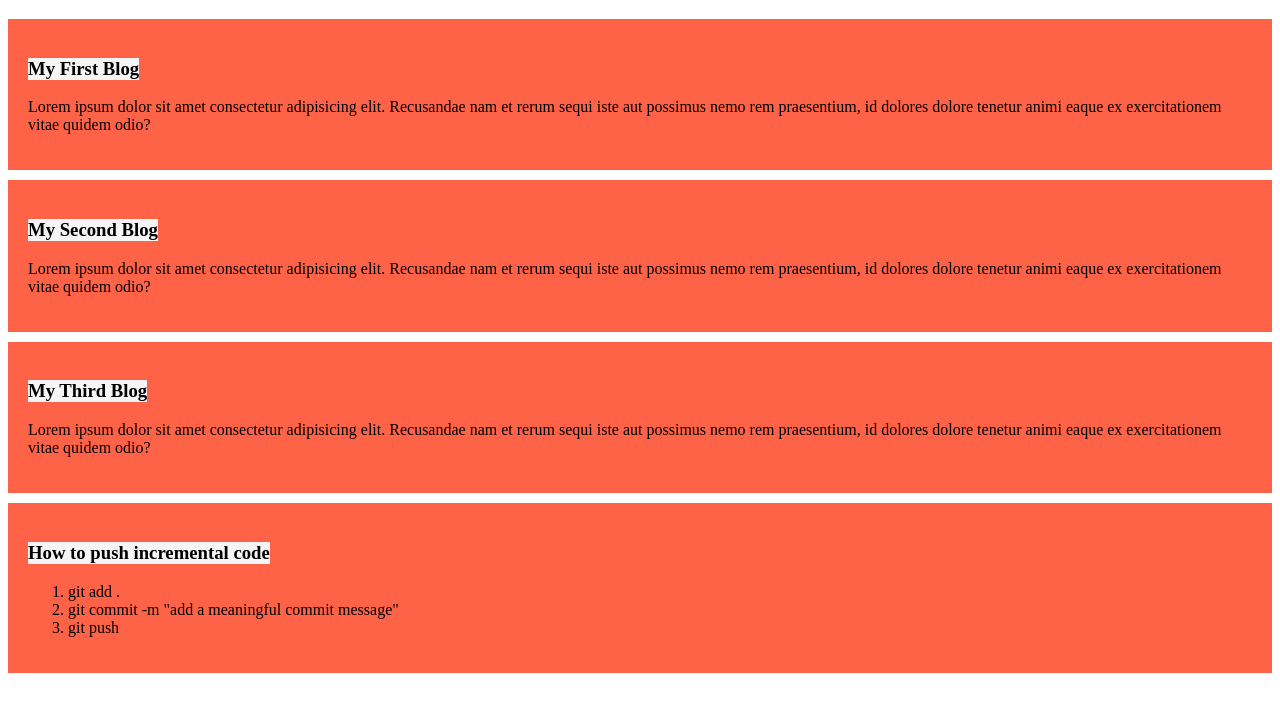
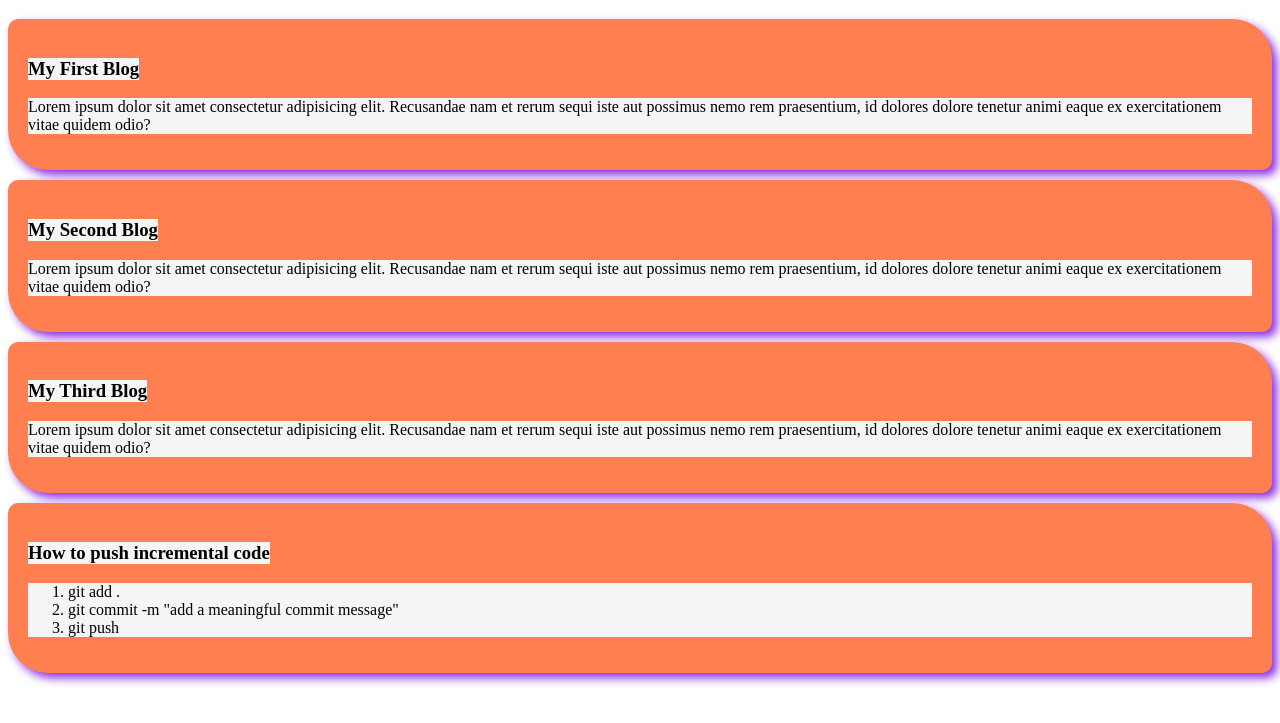
Before and after one commit to Rezwan66/my-first-github-repo, a plain HTML site: page index.html in a window 1280 px wide. Shown: the part 61-784 px from the top of the page. Drawn offline with Linux system fonts and the light colour scheme.

Commit message:
some more style changes

```diff
--- a/index.html
+++ b/index.html
@@ -4,7 +4,7 @@
     <meta charset="UTF-8">
     <meta name="viewport" content="width=device-width, initial-scale=1.0">
     <title>My First Ever GitHub Repo</title>
-    <link rel="stylesheet" href="./styles/blog.css">
+    <link rel="stylesheet" href="styles/blog.css">
     <style>
         h3{
             background-color: whitesmoke;
--- a/styles/blog.css
+++ b/styles/blog.css
@@ -1,5 +1,10 @@
 div{
-    background-color: rgb(255, 99, 71);
+    background-color: coral;
     padding: 20px;
     margin-bottom: 10px;
+    border-radius: 10px 40px;
+    box-shadow: 5px 5px 10px blueviolet;
 }
+p,ol,li{
+    background-color: whitesmoke;
+}
```
